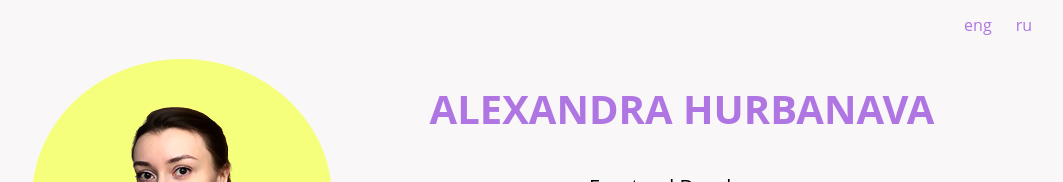
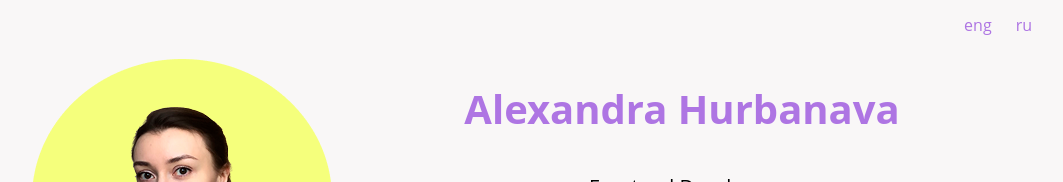
Before and after one commit to GSasha9/cv, a React (Vite) app in the folder rs-react-app/: page / in a window 1280 px wide. Shown: the top 182 px of the page, without its empty margins (108-1171 px from the left). Built offline with nearby package versions, Linux system fonts and the light colour scheme.

Commit message:
refactor: integrate context into Header component

```diff
--- a/rs-react-app/messages/messages.ts
+++ b/rs-react-app/messages/messages.ts
@@ -1,5 +1,7 @@
 export const messages = {
   en: {
+    name: 'Alexandra Hurbanava',
+    role: 'Frontend Developer',
     about: {
       me: 'About Me',
       text: 'My name is Alexandra, and I’m from Minsk. After earning a degree in Business Administration and gaining five years of experience in the insurance industry, I decided to change my career path and started learning web development. I earned a diploma as a Web Designer Programmer at BSU and continued my studies at RS School, where I took courses in JavaScript and React. Currently, I am focused on enhancing my front-end development skills and actively seeking a position as a front-end developer.',
@@ -34,6 +36,8 @@ export const messages = {
     },
   },
   ru: {
+    name: 'Александра Гурбанова',
+    role: 'Frontend разработчик',
     about: {
       me: 'Обо мне',
       text: 'Меня зовут Александра, я из Минска. Получив диплом по специальности «Бизнес-администрирование» и проработав пять лет в страховой сфере, я решила сменить карьерный путь и начала изучать веб-разработку. Я получила диплом программиста веб-дизайнера в БГУ и продолжила обучение в RS School, где изучала JavaScript и React. В настоящее время я сосредоточена на развитии навыков фронтенд-разработки и активно ищу позицию фронтенд-разработчика.',
--- a/rs-react-app/src/components/profile/profile.tsx
+++ b/rs-react-app/src/components/profile/profile.tsx
@@ -1,8 +1,14 @@
+import { useContext } from 'react';
+
+import { messages } from '../../../messages/messages';
+
 import './profile.scss';
 
-import { CVText } from '@/shared/constants/cv-text';
+import LanguageContext from '@/context/language-context';
 
 const Profile = () => {
+  const { language } = useContext(LanguageContext);
+
   return (
     <div className="profile">
       <img
@@ -12,8 +18,8 @@ const Profile = () => {
       ></img>
 
       <div className="profile__info">
-        <h1 className="profile__name">{CVText.name.toUpperCase()}</h1>
-        <div className="profile__role">{CVText.role}</div>
+        <h1 className="profile__name">{messages[language].name}</h1>
+        <div className="profile__role">{messages[language].role}</div>
       </div>
     </div>
   );
--- a/rs-react-app/src/shared/constants/cv-text.ts
+++ /dev/null
@@ -1,4 +0,0 @@
-export const CVText = {
-  name: 'Alexandra Hurbanava',
-  role: 'Frontend Developer',
-};
```
